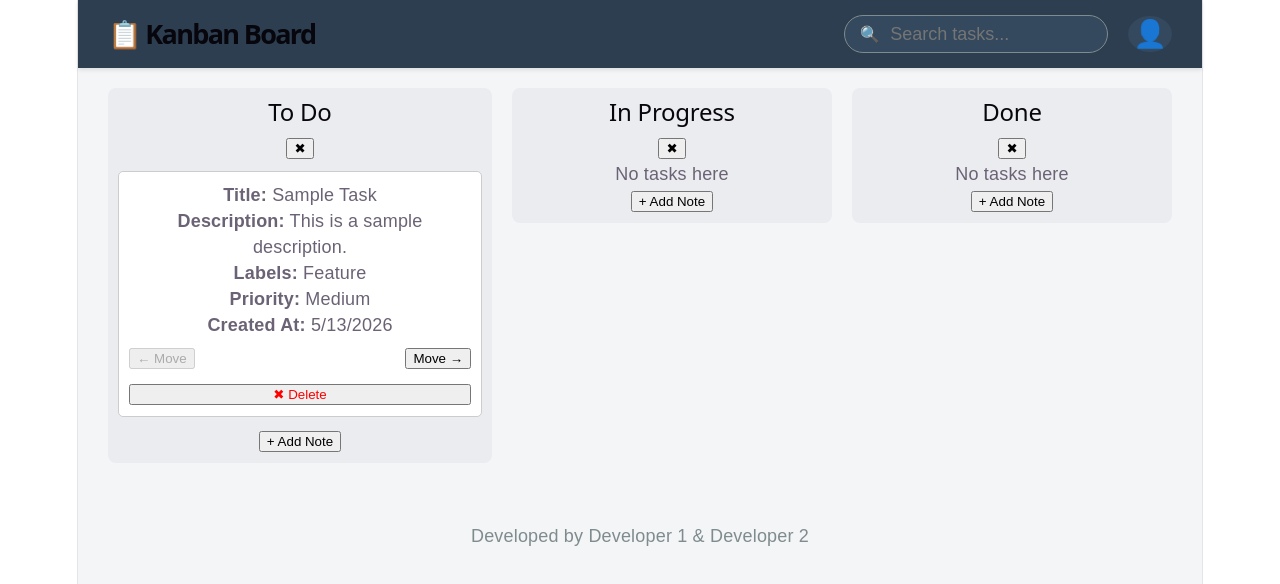
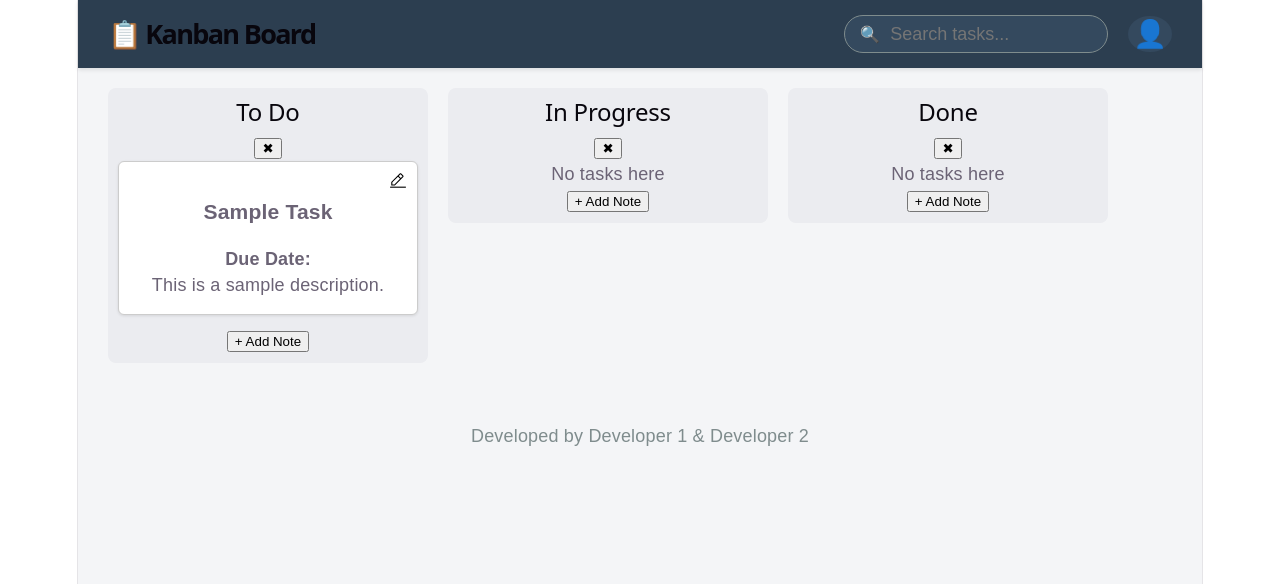
Before and after one commit to ma1eck/SE-LAB-EX-1, a React app in the folder frontend/: page / in a window 1280 px wide. Shown: the top 584 px of the page. Built offline with nearby package versions, Linux system fonts and the light colour scheme; the HTML template or start-up script is replaced by a standard one.

Commit message:
edit button revised

```diff
--- a/frontend/src/TaskCard.jsx
+++ b/frontend/src/TaskCard.jsx
@@ -1,58 +1,121 @@
-import React from "react";
+import React, { useState } from "react";
+import pencilSvg from "./assets/icons/pencil.svg"; // your local SVG icon path
 
-function TaskCard({
-  note,
-  prevColEn,
-  colEn,
-  nextColEn,
-  columns,
-  labels,
-  onAddLabel,
-  onDelete,
-  onUpdate,
-  onMove,
-}) {
+export default function TaskCard({ note, onUpdate, onDelete }) {
+  const [isEditing, setIsEditing] = useState(false);
+  const [editedTask, setEditedTask] = useState({
+    title: note.title,
+    dueDate: note.dueDate,
+    description: note.description,
+  });
+
+  // Styles for the edit button (pencil)
+  const editButtonStyle = {
+    position: "absolute",
+    top: "10px",
+    right: "10px",
+    border: "none",
+    background: "transparent",
+    cursor: "pointer",
+    padding: 0,
+  };
+
+  // Styles for the card container to have relative position
+  const cardStyle = {
+    position: "relative",
+    border: "1px solid #ccc",
+    borderRadius: "6px",
+    padding: "16px",
+    marginBottom: "12px",
+    boxShadow: "0 1px 3px rgba(0,0,0,0.1)",
+    backgroundColor: "white",
+    maxWidth: "400px",
+  };
+
+  // Handle save button click
+  function handleSave() {
+    // Validate or sanitize if needed...
+
+    // Call onUpdate with note id and updated task data
+    onUpdate(note.id, {
+      ...note,
+      ...editedTask,
+    });
+    setIsEditing(false);
+  }
+
+  // Cancel editing, reset editedTask to original note
+  function handleCancel() {
+    setEditedTask({
+      title: note.title,
+      dueDate: note.dueDate,
+      description: note.description,
+    });
+    setIsEditing(false);
+  }
+
   return (
-    <div className="taskCard" style={{ border: "1px solid #ccc", padding: "10px", margin: "10px 0", borderRadius: "5px", backgroundColor: "#fff" }}>
-      <p>
-        <strong>Title:</strong> {note.title}
-      </p>
-      <p>
-        <strong>Description:</strong> {note.description}
-      </p>
-      <p>
-        <strong>Labels:</strong> {note.labels?.join(", ") || "None"}
-      </p>
-      <p>
-        <strong>Priority:</strong> {note.priority}
-      </p>
-      <p>
-        <strong>Created At:</strong> {note.createdAt}
-      </p>
+    <div style={cardStyle}>
+      {!isEditing && (
+        <>
+          {/* Display mode */}
+          <h3>{note.title}</h3>
+          <p><strong>Due Date:</strong> {note.dueDate}</p>
+          <p>{note.description}</p>
 
-      {/* Movement Buttons */}
-      <div className="card-actions" style={{ display: "flex", justifyContent: "space-between", margin: "10px 0" }}>
-        <button
-          onClick={() => onMove(prevColEn)}
-          disabled={!prevColEn}
-          title="Move Left"
-        >
-          &larr; Move
-        </button>
-        <button
-          onClick={() => onMove(nextColEn)}
-          disabled={!nextColEn}
-          title="Move Right"
-        >
-          Move &rarr;
-        </button>
-      </div>
+          {/* Edit button (pencil icon) */}
+          <button
+            onClick={() => setIsEditing(true)}
+            aria-label="Edit task"
+            title="Edit task"
+            style={editButtonStyle}
+          >
+            <img src={pencilSvg} alt="Edit" width={18} height={18} />
+          </button>
+        </>
+      )}
 
-      <button type="button" className="cancel-btn" onClick={onDelete} style={{ color: "red", width: "100%", marginTop: "5px" }}>
-        ✖ Delete
-      </button>
+      {isEditing && (
+        <>
+          {/* Edit mode form */}
+          <input
+            type="text"
+            value={editedTask.title}
+            onChange={(e) =>
+              setEditedTask((prev) => ({ ...prev, title: e.target.value }))
+            }
+            placeholder="Title"
+            style={{ width: "100%", marginBottom: "8px", fontSize: "16px" }}
+          />
+          <input
+            type="date"
+            value={editedTask.dueDate}
+            onChange={(e) =>
+              setEditedTask((prev) => ({ ...prev, dueDate: e.target.value }))
+            }
+            style={{ width: "100%", marginBottom: "8px", fontSize: "16px" }}
+          />
+          <textarea
+            value={editedTask.description}
+            onChange={(e) =>
+              setEditedTask((prev) => ({ ...prev, description: e.target.value }))
+            }
+            placeholder="Description"
+            rows={4}
+            style={{ width: "100%", fontSize: "14px" }}
+          />
+
+          {/* Save and Cancel buttons */}
+          <div style={{ marginTop: "10px", display: "flex", gap: "10px" }}>
+            <button onClick={handleSave} style={{ cursor: "pointer" }}>
+              Save
+            </button>
+            <button onClick={handleCancel} style={{ cursor: "pointer" }}>
+              Cancel
+            </button>
+          </div>
+        </>
+      )}
     </div>
   );
 }
-
-export default TaskCard;
```
Also changed, not shown: frontend/src/assets/icons/pencil.svg (added).
